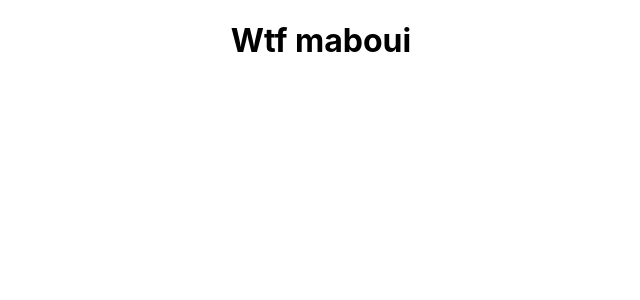
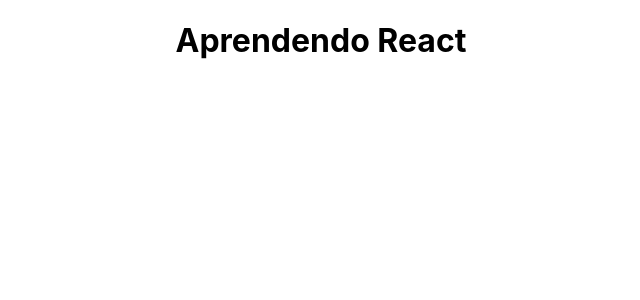
Before and after one commit to Andreabenf/AprendendoReact, a React (Create React App) app: page / in a window 1280 px wide. Shown: the top 300 px of the page, without its empty margins (319-959 px from the left). Built offline with nearby package versions, Linux system fonts and the light colour scheme.

Commit message:
Mudei o Readme, resolvi problemas com o git e mudei o paddin do css

```diff
--- a/public/index.html
+++ b/public/index.html
@@ -7,7 +7,7 @@
       name="viewport"
       content="width=device-width, initial-scale=1, shrink-to-fit=no"
     />
-    <meta name="theme-color" content="#000000" />
+    <meta name="theme-color" content="#000001" />
     <!--
       manifest.json provides metadata used when your web app is installed on a
       user's mobile device or desktop. See https://developers.google.com/web/fundamentals/web-app-manifest/
--- a/src/App.js
+++ b/src/App.js
@@ -5,7 +5,7 @@
   render() {
     return (
       <div className="App">
-        <h1>Wtf maboui</h1>
+        <h1>Aprendendo React</h1>
       </div>
     );
   }
--- a/src/index.css
+++ b/src/index.css
@@ -1,6 +1,6 @@
 body {
-  margin: 0;
-  padding: 0;
+  margin: 10;
+  padding: 10;
   font-family: -apple-system, BlinkMacSystemFont, "Segoe UI", "Roboto", "Oxygen",
     "Ubuntu", "Cantarell", "Fira Sans", "Droid Sans", "Helvetica Neue",
     sans-serif;
```
Also changed, not shown: 1 other file (tests, documents, lock files or other folders).
